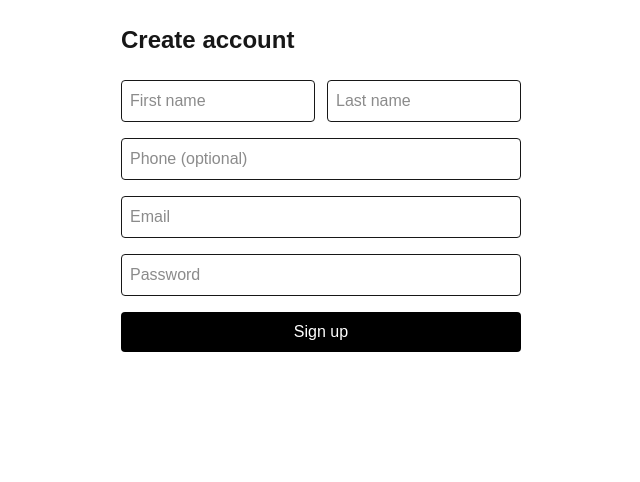
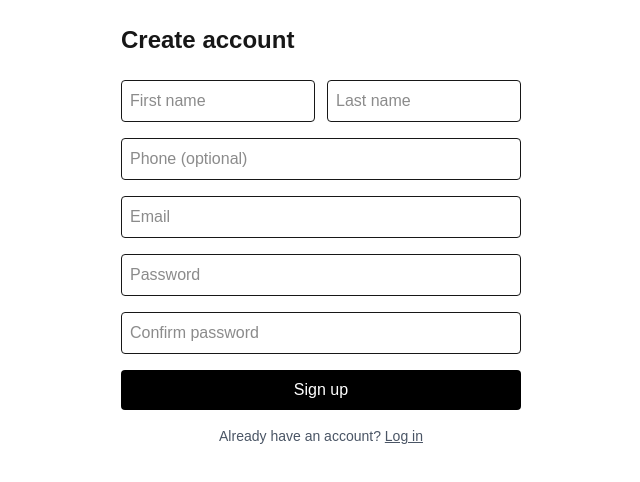
Before and after one commit to Mohitkumar33/ContourEducationSoftwareEngineerAssessment, a Next.js app: page /signup in a window 1280 px wide. Shown: the top 482 px of the page, without its empty margins (319-959 px from the left). Built offline with nearby package versions, Linux system fonts and the light colour scheme.

Commit message:
feat: add confirm password validation and improve signup form UX

```diff
--- a/src/app/signup/page.tsx
+++ b/src/app/signup/page.tsx
@@ -1,6 +1,6 @@
 "use client";
 
-import { useActionState } from "react";
+import { useActionState, useRef } from "react";
 import { signUpAction } from "@/app/actions/auth";
 
 const initialState = { error: null as string | null };
@@ -15,19 +15,49 @@ export default function SignupPage() {
     <main className="mx-auto max-w-md p-6">
       <h1 className="text-2xl font-semibold">Create account</h1>
 
-      <form action={formAction} className="mt-6 space-y-4">
+      <form
+        action={formAction}
+        className="mt-6 space-y-4"
+        onSubmit={(e) => {
+          const form = e.currentTarget;
+          const password =
+            (form.elements.namedItem("password") as HTMLInputElement)?.value ??
+            "";
+          const confirm =
+            (form.elements.namedItem("confirmPassword") as HTMLInputElement)
+              ?.value ?? "";
+
+          if (password !== confirm) {
+            e.preventDefault();
+            // Show a native browser error bubble (simple + clean)
+            const confirmEl = form.elements.namedItem(
+              "confirmPassword"
+            ) as HTMLInputElement;
+            confirmEl.setCustomValidity("Passwords do not match.");
+            confirmEl.reportValidity();
+          } else {
+            // Clear error if previously set
+            const confirmEl = form.elements.namedItem(
+              "confirmPassword"
+            ) as HTMLInputElement;
+            confirmEl.setCustomValidity("");
+          }
+        }}
+      >
         <div className="grid grid-cols-2 gap-3">
           <input
             name="firstName"
             required
             placeholder="First name"
             className="rounded border p-2"
+            autoComplete="given-name"
           />
           <input
             name="lastName"
             required
             placeholder="Last name"
             className="rounded border p-2"
+            autoComplete="family-name"
           />
         </div>
 
@@ -35,6 +65,7 @@ export default function SignupPage() {
           name="phone"
           placeholder="Phone (optional)"
           className="w-full rounded border p-2"
+          autoComplete="tel"
         />
 
         <input
@@ -43,6 +74,7 @@ export default function SignupPage() {
           required
           placeholder="Email"
           className="w-full rounded border p-2"
+          autoComplete="email"
         />
 
         <input
@@ -52,6 +84,21 @@ export default function SignupPage() {
           minLength={8}
           placeholder="Password"
           className="w-full rounded border p-2"
+          autoComplete="new-password"
+        />
+
+        <input
+          name="confirmPassword"
+          type="password"
+          required
+          minLength={8}
+          placeholder="Confirm password"
+          className="w-full rounded border p-2"
+          autoComplete="new-password"
+          onInput={(e) => {
+            // Clear the custom validity message as user types
+            (e.currentTarget as HTMLInputElement).setCustomValidity("");
+          }}
         />
 
         {state.error && (
@@ -66,6 +113,13 @@ export default function SignupPage() {
         >
           {pending ? "Creating account..." : "Sign up"}
         </button>
+
+        <p className="text-center text-sm text-gray-600">
+          Already have an account?{" "}
+          <a href="/login" className="underline hover:text-black">
+            Log in
+          </a>
+        </p>
       </form>
     </main>
   );
```
